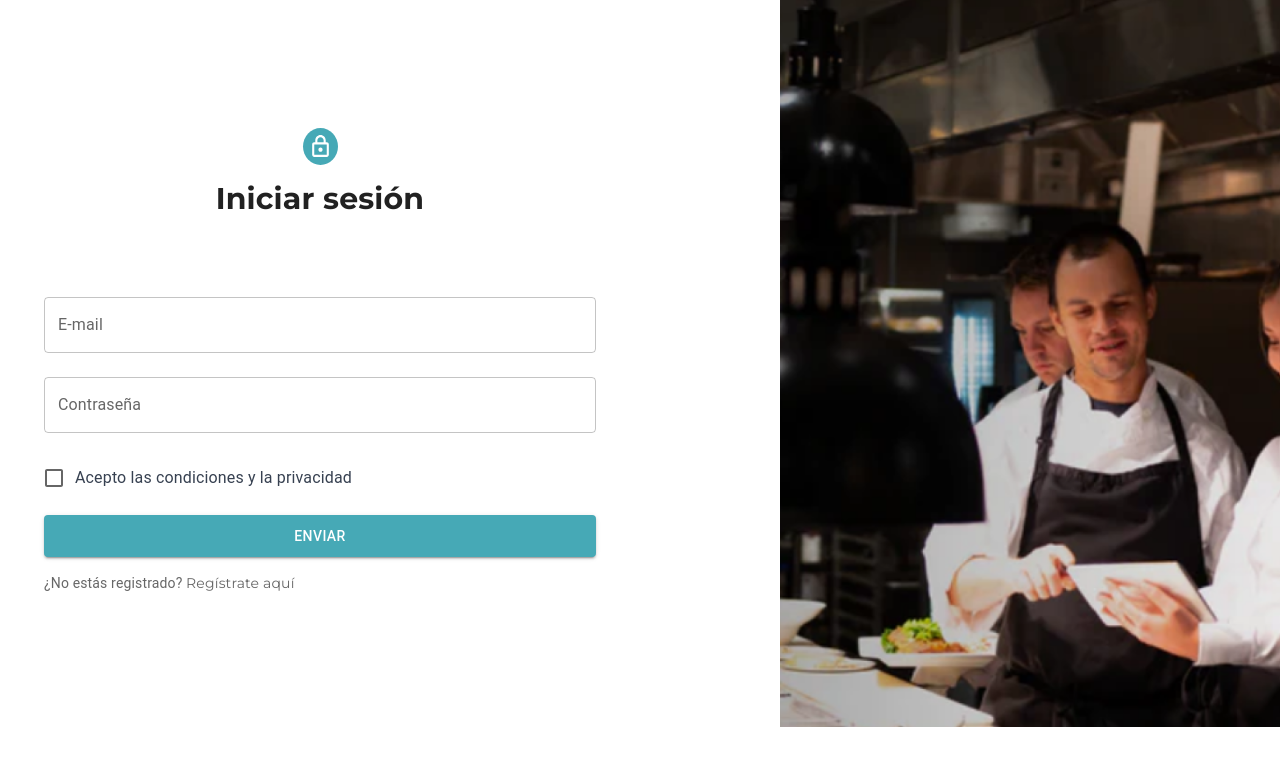
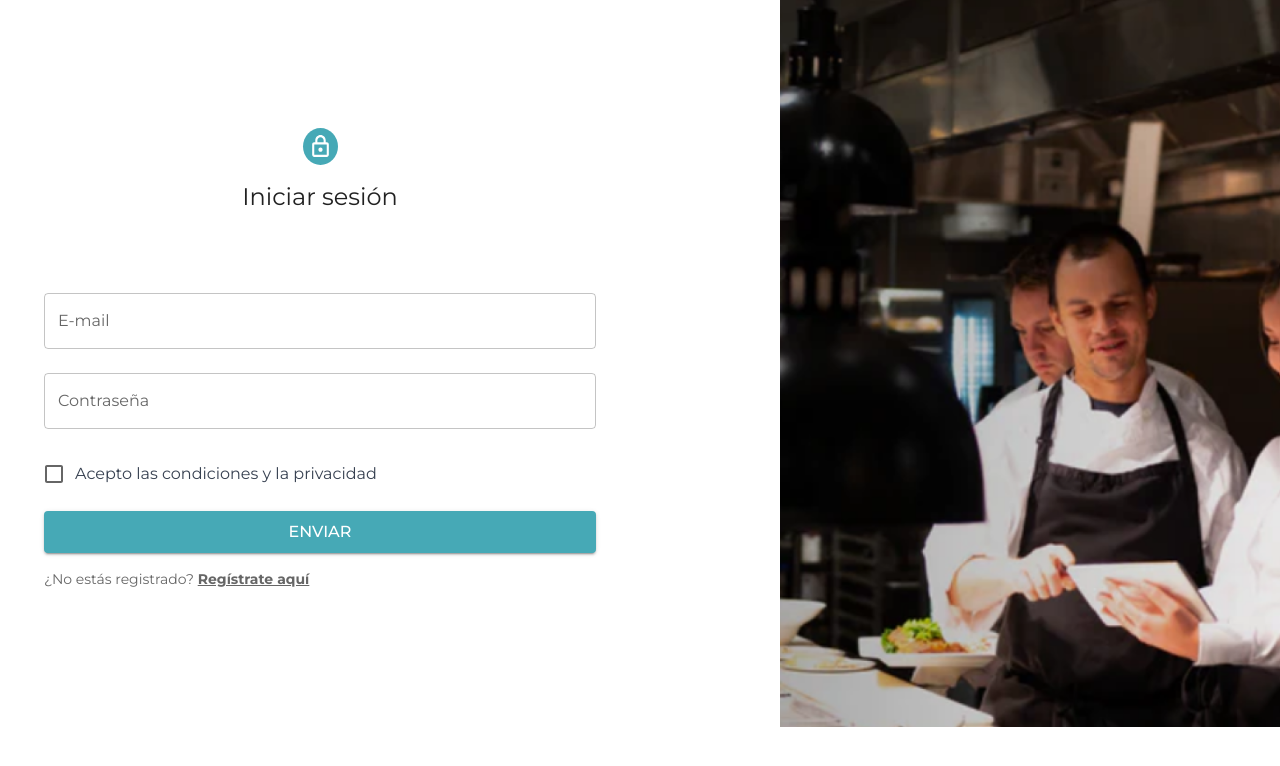
Before and after one commit to octocodevs/jointure-frontend, a Next.js app: page /Login in a window 1280 px wide. Shown: the top 766 px of the page. Built offline with nearby package versions, Linux system fonts and the light colour scheme.

Commit message:
rename components

```diff
--- a/src/app/Login/page.jsx
+++ b/src/app/Login/page.jsx
@@ -1,9 +1,9 @@
 import Link from 'next/link';
 import React from 'react';
 import LoginInputs from '@/app/components/LoginInputs';
-import { Box } from '@mui/material';
+import { Box, Typography } from '@mui/material';
 import LoginCard from '@/app/components/LoginCard';
-import LockIcon from '../components/Mui/Incons/LockIcon';
+import LockIcon from '../components/mui/Icons/LockIcon';
 
 const Login = () => {
   return (
@@ -12,7 +12,7 @@ const Login = () => {
       <Box display="flex" alignItems="center" justifyContent="center">
           <LockIcon />
         </Box>
-        <Box className="text-3xl font-bold text-center mb-12 ml-10rem">Iniciar sesión</Box>
+        <Typography variant = "h5" className="font-bold text-center mb-12 ml-10rem">Iniciar sesión</Typography>
         <LoginInputs />
       </Box>
       <Box className="w-1/2">
--- a/src/app/components/Buttons/LoginButton.jsx
+++ b/src/app/components/Buttons/LoginButton.jsx
@@ -6,13 +6,18 @@ const LoginButton = ({ to }) => {
         width: '100%',
         height: 42,
         backgroundColor: '#46A9B6',
+        fontSize: '16px',
     };
 
     return (
         <Box display="flex" justifyContent="center" marginTop={2}>
-            <Link to={ to } href="/admin/marketplace" style={{ textDecoration: 'none', width: '100%' }}>
-                <Button variant="contained" style={buttonStyles}>
-                    ENVIAR
+            <Link to={ to }
+                href="/admin/marketplace"
+                color="primary"
+                style={{ textDecoration: 'none', width: '100%' }}
+                >
+                <Button variant="contained" style={buttonStyles} className='uppercase'>
+                    Enviar
                 </Button>
             </Link>
         </Box>
--- a/src/app/components/Buttons/button.jsx
+++ /dev/null
@@ -1,9 +0,0 @@
-import React from 'react'
-
-export default function button() {
-  return (
-    <div>
-
-    </div>
-  )
-}
--- a/src/app/components/CollabCard.jsx
+++ b/src/app/components/CollabCard.jsx
@@ -19,7 +19,7 @@ export default function CollabCard() {
           src={"/images/croissants.jpg"}
           width={360}
           height={400}
-          objectFit="contain" // or objectFit="cover"
+          objectFit="cover"
         />
       </CardMedia>
       <CardHeader
--- a/src/app/components/LoginInputs.jsx
+++ b/src/app/components/LoginInputs.jsx
@@ -73,7 +73,10 @@ const LoginInputs = () => {
 <Box mt={2}>
   <Typography variant="body2" color="textSecondary">
     ¿No estás registrado?{' '}
-    <Link href="/admin/register" color="primary">
+    <Link href="/admin/register"
+      color="primary"
+      className="font-bold underline"
+      style={{ fontFamily: 'inherit' }} >
       Regístrate aquí
     </Link>
   </Typography>
--- a/src/app/components/RegisterForm/RegisterForm.jsx
+++ b/src/app/components/RegisterForm/RegisterForm.jsx
@@ -85,7 +85,7 @@ export default function RegisterForm() {
       className="flex justify-center items-center flex-col mt-4 w-1/2 "
     >
       <BoxBasic />
-      <Typography className="font-bold font- montserrat mt-4" variant="h5">Registro</Typography>
+      <Typography className="font-bold mt-4" variant="h5">Registro</Typography>
       <FormControl>
 
         <Box className="flex flex-row mt-2 justify justify-between gap-5 px-1">
--- a/src/theme.js
+++ b/src/theme.js
@@ -1,24 +1,31 @@
-// themes/theme.js
-"use client"
-
+'use client';
+import { Montserrat } from 'next/font/google';
 import { createTheme } from '@mui/material/styles';
 
+const montserrat = Montserrat({
+  weight: ['300', '400', '500', '700'],
+  subsets: ['latin'],
+  display: 'swap',
+});
+
 const theme = createTheme({
-    primary: {
-        light: '#757ce8',
-        main: '#3f50b5',
-        dark: '#002884',
-        contrastText: '#fff',
+  palette: {
+    mode: 'light',
+  },
+  typography: {
+    fontFamily: montserrat.style.fontFamily,
+  },
+  components: {
+    MuiAlert: {
+      styleOverrides: {
+        root: ({ ownerState }) => ({
+          ...(ownerState.severity === 'info' && {
+            backgroundColor: '#60a5fa',
+          }),
+        }),
       },
-      secondary: {
-        light: '#ff7961',
-        main: '#f44336',
-        dark: '#ba000d',
-        contrastText: '#000',
-      },
-  typography: {
+    },
   },
-  // Other theme options like spacing, breakpoints, etc.
 });
 
 export default theme;
```
Also changed, not shown: src/app/components/Mui/Buttons.jsx (renamed from src/app/components/MuiStyles/Buttons.jsx), src/app/components/Mui/Chips.jsx (renamed from src/app/components/MuiStyles/Chips.jsx), src/app/components/Mui/Form.jsx (renamed from src/app/components/MuiStyles/Form.jsx), src/app/components/Mui/Icons/LockIcon.jsx (renamed from src/app/components/Mui/Incons/LockIcon.jsx), src/app/components/Mui/TextStyles.jsx (renamed from src/app/components/MuiStyles/TextStyles.jsx).
